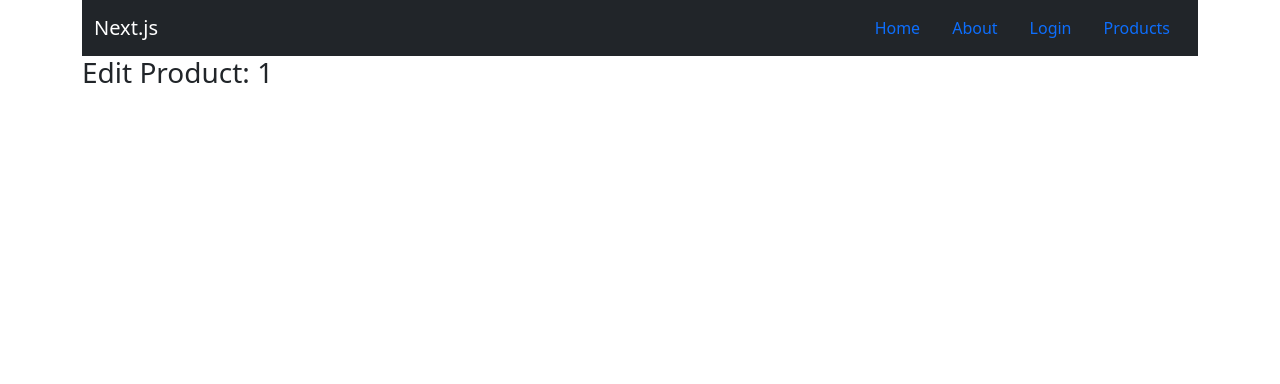
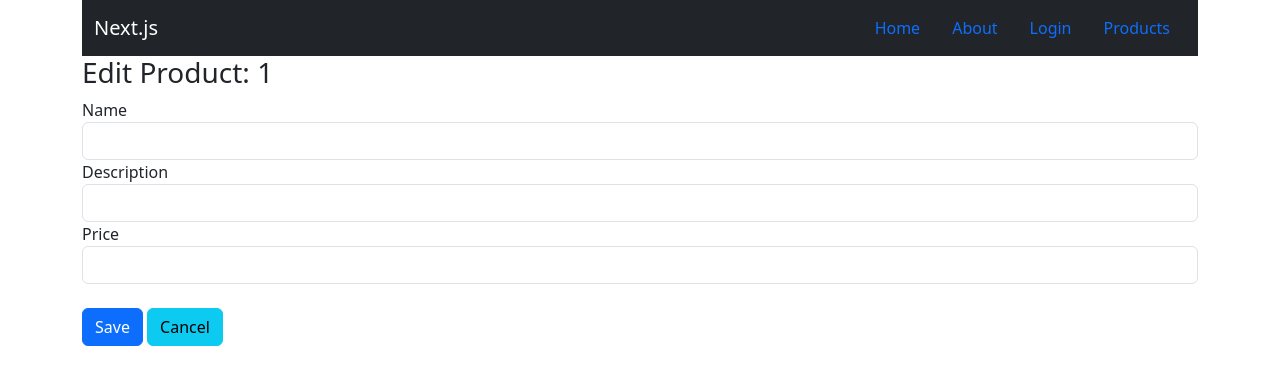
Before and after one commit to aniljos/Next.js-Jan-28-2025, a Next.js app in the folder the-awesome-app/: page /products/1 in a window 1280 px wide. Shown: the top 384 px of the page. Built offline with nearby package versions, Linux system fonts and the light colour scheme.

Commit message:
Day 2 Session 4

```diff
--- a/the-awesome-app/package.json
+++ b/the-awesome-app/package.json
@@ -9,11 +9,13 @@
     "lint": "next lint"
   },
   "dependencies": {
+    "@reduxjs/toolkit": "^2.5.1",
     "axios": "^1.7.9",
     "bootstrap": "^5.3.3",
     "next": "15.1.6",
     "react": "^19.0.0",
-    "react-dom": "^19.0.0"
+    "react-dom": "^19.0.0",
+    "react-redux": "^9.2.0"
   },
   "devDependencies": {
     "@eslint/eslintrc": "^3",
--- a/the-awesome-app/src/app/layout.tsx
+++ b/the-awesome-app/src/app/layout.tsx
@@ -2,6 +2,9 @@ import type { Metadata } from "next";
 import { Geist, Geist_Mono } from "next/font/google";
 import "./globals.css";
 import { AppBar } from "@/components/AppBar";
+import { ReduxProvider } from "@/redux/ReduxProvider";
+
+
 
 
 const geistSans = Geist({
@@ -30,11 +33,13 @@ export default function RootLayout({
 
         <div className="container">
 
-          <AppBar/>
+          <ReduxProvider>
+            <AppBar />
+            <main>
+              {children}
+            </main>
+          </ReduxProvider>
 
-          <main>
-            {children}
-          </main>
 
         </div>
 
--- a/the-awesome-app/src/app/products/[id]/page.tsx
+++ b/the-awesome-app/src/app/products/[id]/page.tsx
@@ -11,6 +11,31 @@ export default function EditProductPage(){
     return (
         <div>
             <h3>Edit Product: {id}</h3>
+
+            <form>
+
+                <div className="form-group">
+                    <label htmlFor="name">Name</label>
+                    <input type="text" className="form-control" id="name" />
+                </div>
+
+                <div className="form-group">
+                    <label htmlFor="desc">Description</label>
+                    <input type="text" className="form-control" id="desc" />
+                </div>
+
+                <div className="form-group">
+                    <label htmlFor="price">Price</label>
+                    <input type="text" className="form-control" id="price" />
+                </div>
+
+                <br />
+                <div>
+                    <button className="btn btn-primary" >Save</button>&nbsp;
+                    <button className="btn btn-info" >Cancel</button>
+                </div>
+
+            </form>
         </div>
     )
 }
--- /dev/null
+++ b/the-awesome-app/src/redux/ReduxProvider.tsx
@@ -0,0 +1,17 @@
+'use client'
+import { Provider } from "react-redux";
+import { store } from "@/redux/store";
+import React from "react";
+
+type ReduxProviderProps = {
+    children: React.ReactNode
+}
+
+export function ReduxProvider(props: ReduxProviderProps){
+
+    return (
+        <Provider store={store}>
+            {props.children}
+        </Provider>
+    )
+}
--- /dev/null
+++ b/the-awesome-app/src/redux/authReducer.ts
@@ -0,0 +1,36 @@
+export type AuthState = {
+    isAuthenticated: boolean;
+    username: string;
+    accessToken: string;
+    refreshToken: string
+}
+export type AuthAction = {
+    type: string,
+    payload?: AuthState
+}
+
+const initialState: AuthState = {
+    isAuthenticated: false,
+    username: "",
+    accessToken: "",
+    refreshToken: ""
+}
+
+//Login Action {type: "login", payload: AuthState}
+//Logout Action {type: "logout"}
+export const authReducer = (currentState=initialState, action: AuthAction) => {
+
+    console.log("authReducer", action);
+    if(action.type === "login" && action.payload){
+
+        return action.payload;
+    }
+    if(action.type === "logout"){
+        return initialState;
+    }
+
+
+    //return the updated state
+    return currentState;
+
+}
--- /dev/null
+++ b/the-awesome-app/src/redux/store.ts
@@ -0,0 +1,12 @@
+import {configureStore, combineReducers} from '@reduxjs/toolkit';
+import { authReducer } from './authReducer';
+
+const reducers = combineReducers({
+    auth: authReducer,
+})
+
+
+// create the store
+export const store = configureStore({
+    reducer: reducers
+});
```
Also changed, not shown: the-awesome-app/src/app/login/page.tsx (+24 -11 lines), 2 other files (tests, documents, lock files or other folders).
